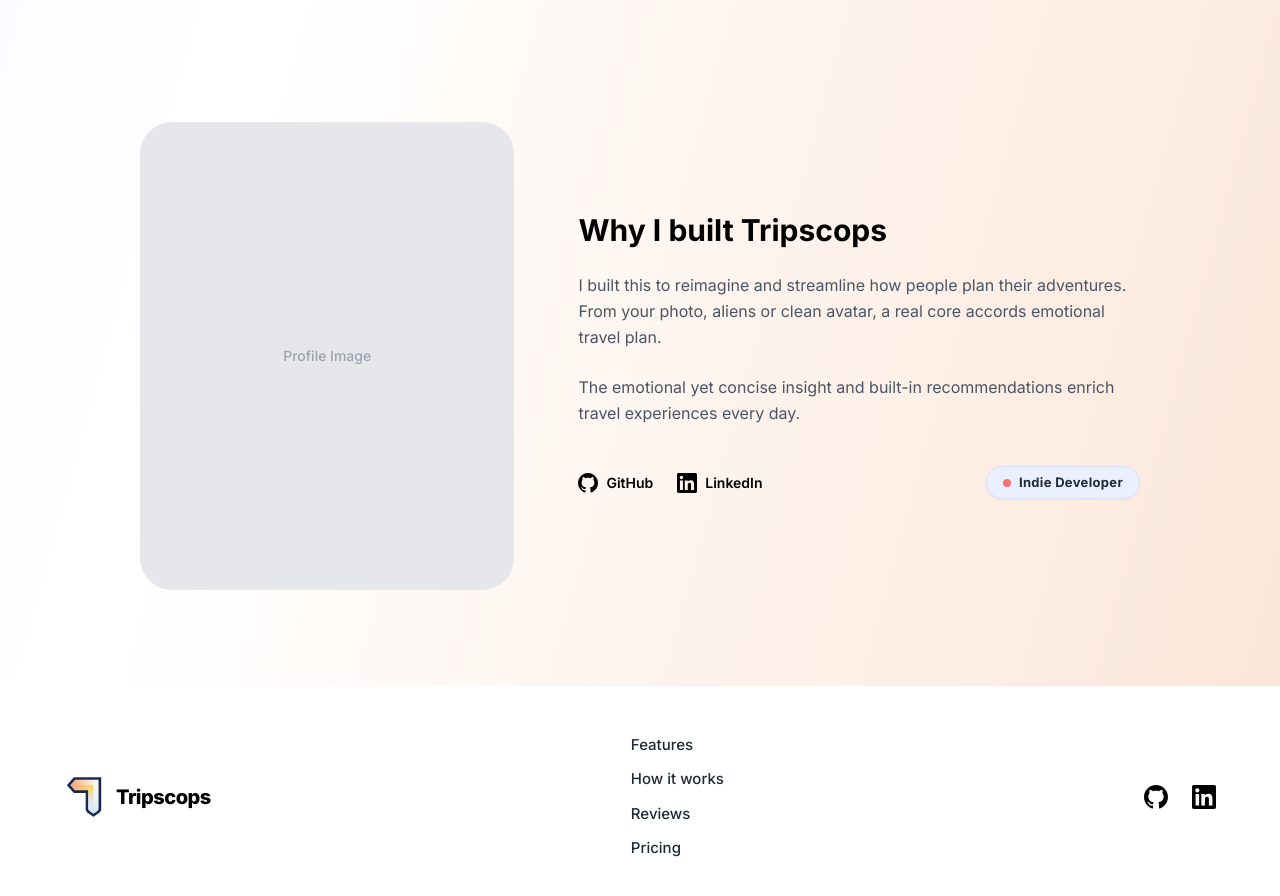
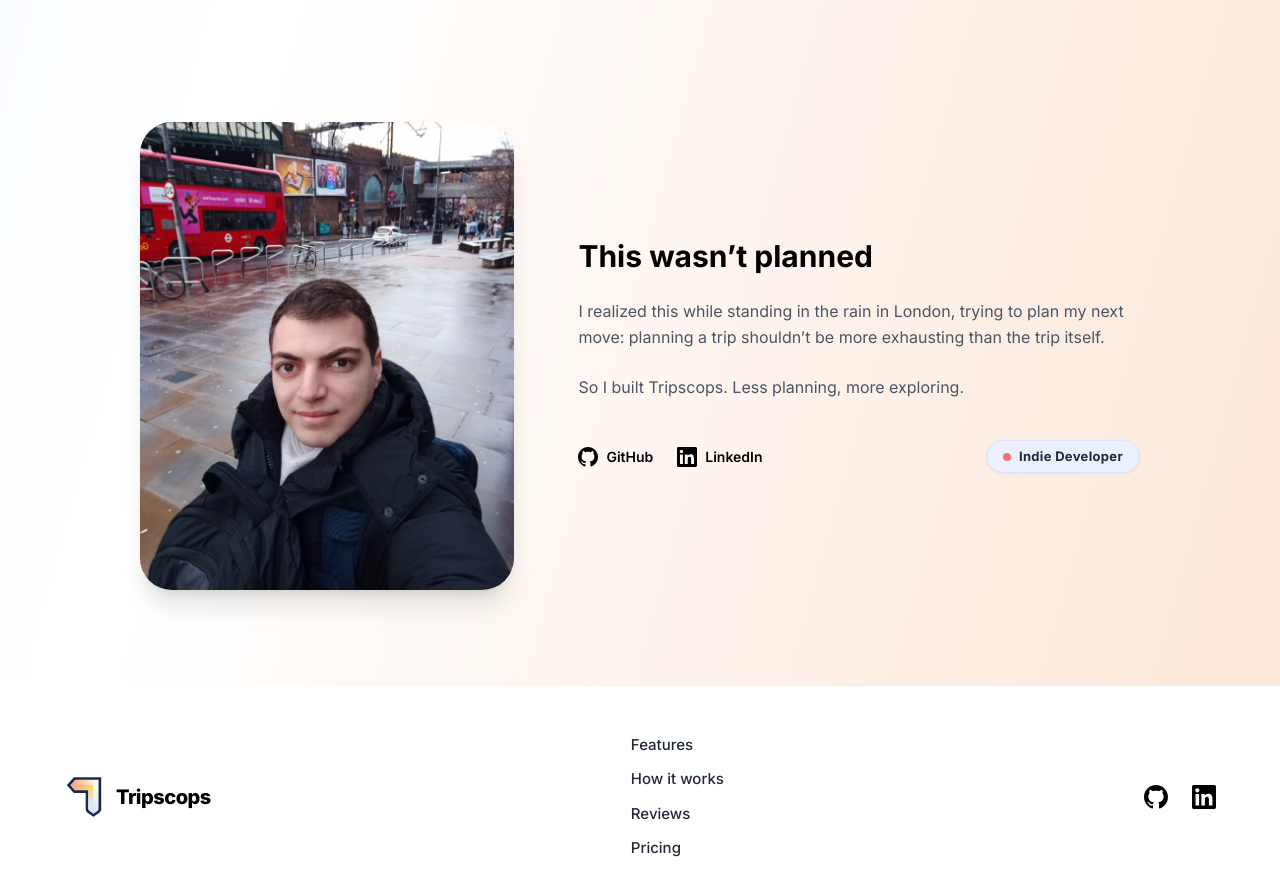
Before and after one commit to emrecanakisik/TripScops-Web-App, a React (Vite) app: page / in a window 1280 px wide. Shown: the part 3640-4536 px from the top of the page. Built offline with nearby package versions, Linux system fonts and the light colour scheme.

Commit message:
feat(profile): personalize builder bio, add photo and active social links

```diff
--- a/src/components/BuilderStory.jsx
+++ b/src/components/BuilderStory.jsx
@@ -1,9 +1,15 @@
 import React from 'react';
+import profileImage from '../assets/profile.png';
 
 function ProfileImagePlaceholder() {
   return (
-    <div className="w-full aspect-[4/5] max-h-[500px] md:max-h-[550px] bg-gray-200 rounded-[2rem] overflow-hidden flex items-center justify-center relative">
-      <span className="text-gray-400 font-medium text-sm">Profile Image</span>
+    <div className="w-full aspect-[4/5] max-h-[500px] md:max-h-[550px] bg-gray-200 rounded-[2rem] overflow-hidden flex items-center justify-center relative shadow-xl">
+      <img
+        src={profileImage}
+        alt="Builder Profile"
+        className="w-full h-full object-cover"
+        draggable="false"
+      />
     </div>
   );
 }
@@ -28,22 +34,20 @@
           {/* Right Column (60%) */}
           <div className="w-full md:w-[60%] flex flex-col text-left">
             <h3 className="text-2xl md:text-3xl font-bold text-black mb-6">
-              Why I built Tripscops
+              This wasn’t planned
             </h3>
 
             <p className="text-gray-600 text-base leading-relaxed mb-6">
-              I built this to reimagine and streamline how people plan their adventures. From your
-              photo, aliens or clean avatar, a real core accords emotional travel plan.
+              I realized this while standing in the rain in London, trying to plan my next move: planning a trip shouldn’t be more exhausting than the trip itself.
             </p>
 
             <p className="text-gray-600 text-base leading-relaxed mb-10">
-              The emotional yet concise insight and built-in recommendations enrich travel
-              experiences every day.
+              So I built Tripscops. Less planning, more exploring.
             </p>
 
             {/* Social & Badge Row */}
             <div className="flex items-center gap-x-6 gap-y-4 flex-wrap w-full">
-               <a href="#" className="flex items-center gap-2 text-sm font-semibold text-black hover:opacity-75 transition-opacity">
+               <a href="https://github.com/emrecanakisik" target="_blank" rel="noopener noreferrer" className="flex items-center gap-2 text-sm font-semibold text-black hover:opacity-75 transition-opacity">
                   <svg className="w-5 h-5 flex-shrink-0" fill="currentColor" viewBox="0 0 24 24">
                      <path d="M12 0c-6.626 0-12 5.373-12 12 0 5.302 3.438 9.8 8.207 11.387.599.111.793-.261.793-.577v-2.234c-3.338.726-4.033-1.416-4.033-1.416-.546-1.387-1.333-1.756-1.333-1.756-1.089-.745.083-.729.083-.729 1.205.084 1.839 1.237 1.839 1.237 1.07 1.834 2.807 1.304 3.492.997.107-.775.418-1.305.762-1.604-2.665-.305-5.467-1.334-5.467-5.931 0-1.311.469-2.381 1.236-3.221-.124-.303-.535-1.524.117-3.176 0 0 1.008-.322 3.301 1.23.957-.266 1.983-.399 3.003-.404 1.02.005 2.047.138 3.006.404 2.291-1.552 3.297-1.23 3.297-1.23.653 1.653.242 2.874.118 3.176.77.84 1.235 1.911 1.235 3.221 0 4.609-2.807 5.624-5.479 5.921.43.372.823 1.102.823 2.222v3.293c0 .319.192.694.801.576 4.765-1.589 8.199-6.086 8.199-11.386 0-6.627-5.373-12-12-12z" />
                   </svg>
@@ -57,7 +61,7 @@
                   Twitter
                </a> */}
 
-               <a href="#" className="flex items-center gap-2 text-sm font-semibold text-black hover:opacity-75 transition-opacity">
+               <a href="https://www.linkedin.com/in/emrecanakisik/" target="_blank" rel="noopener noreferrer" className="flex items-center gap-2 text-sm font-semibold text-black hover:opacity-75 transition-opacity">
                   <svg className="w-5 h-5 flex-shrink-0" fill="currentColor" viewBox="0 0 24 24">
                      <path d="M20.447 20.452h-3.554v-5.569c0-1.328-.027-3.037-1.852-3.037-1.853 0-2.136 1.445-2.136 2.939v5.667H9.351V9h3.414v1.561h.046c.477-.9 1.637-1.85 3.37-1.85 3.601 0 4.267 2.37 4.267 5.455v6.286zM5.337 7.433c-1.144 0-2.063-.926-2.063-2.065 0-1.138.92-2.063 2.063-2.063 1.14 0 2.064.925 2.064 2.063 0 1.139-.925 2.065-2.064 2.065zm1.782 13.019H3.555V9h3.564v11.452zM22.225 0H1.771C.792 0 0 .774 0 1.729v20.542C0 23.227.792 24 1.771 24h20.451C23.2 24 24 23.227 24 22.271V1.729C24 .774 23.2 0 22.222 0h.003z" />
                   </svg>
```
Also changed, not shown: src/assets/profile.png (added).
